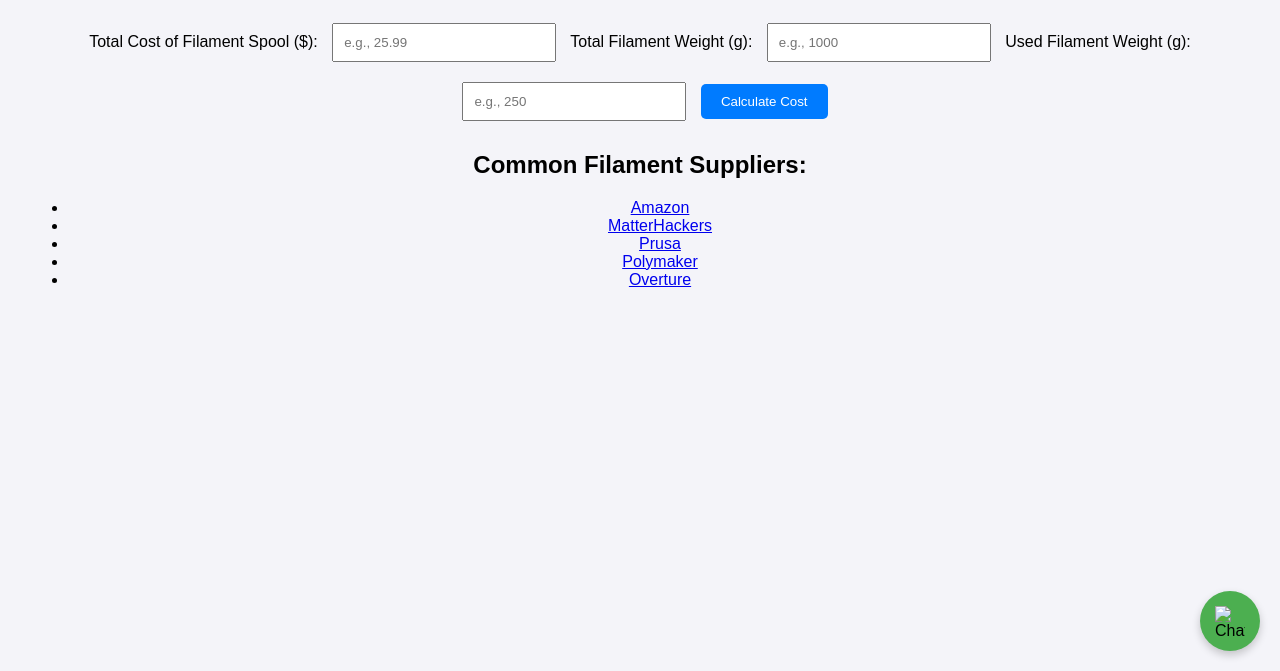
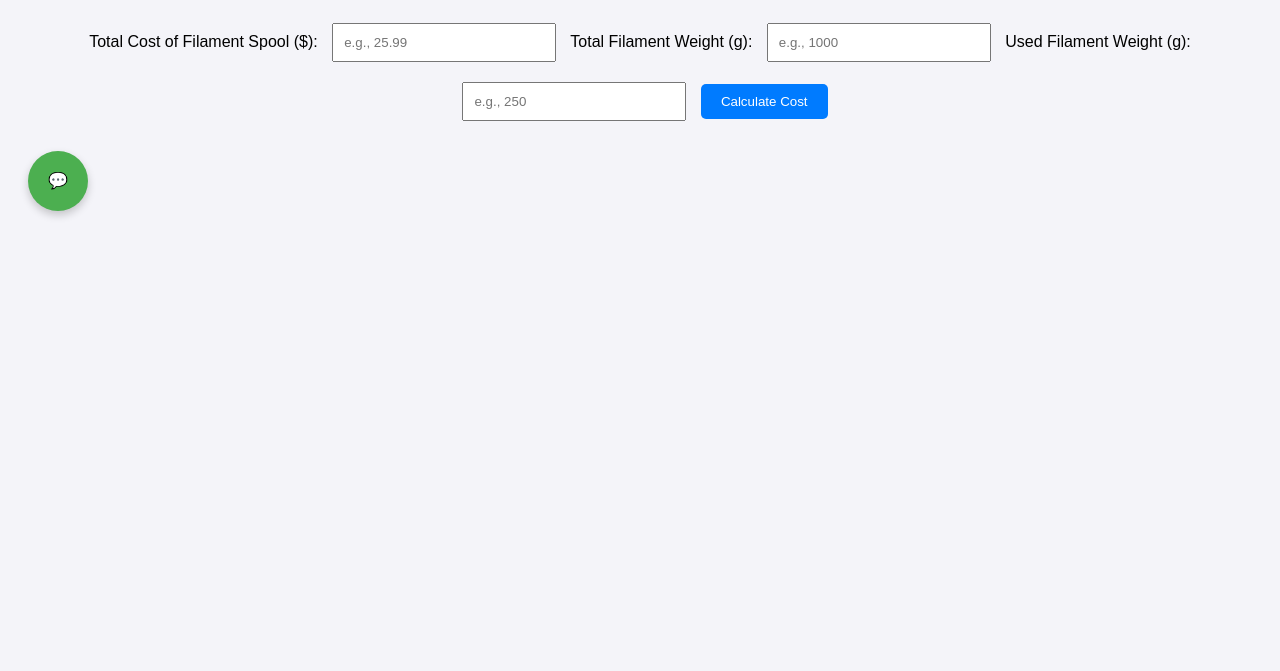
Before and after one commit to FeetusDeletus12/github.io, a plain HTML site: page index.html in a window 1280 px wide. Shown: the part 129-800 px from the top of the page. Drawn offline with Linux system fonts and the light colour scheme.

Commit message:
Update index.html

```diff
--- a/index.html
+++ b/index.html
@@ -23,29 +23,14 @@
 
     <div id="result"></div>
 
-    <h2>Common Filament Suppliers:</h2>
-    <ul>
-        <li><a href="https://www.amazon.com/s?k=3d+printer+filament" target="_blank">Amazon</a></li>
-        <li><a href="https://www.matterhackers.com/store/c/3d-printer-filament" target="_blank">MatterHackers</a></li>
-        <li><a href="https://www.prusa3d.com/category/filaments/" target="_blank">Prusa</a></li>
-        <li><a href="https://www.polymaker.com/product-category/filaments/" target="_blank">Polymaker</a></li>
-        <li><a href="https://overture3d.com/collections/all" target="_blank">Overture</a></li>
-    </ul>
+    <div id="chatbot-circle" class="chatbot-circle">
+        <span>💬</span>
+    </div>
 
-    <!-- Chatbot UI -->
-    <div id="chatbot-container">
-        <div id="chatbot-circle" onclick="openChat()">
-            <img src="robot-icon.png" alt="Chatbot" id="chatbot-icon">
-        </div>
-        <div id="chatbot-box">
-            <div id="chatbot-header">
-                <span>Chat with us</span>
-                <button onclick="closeChat()">X</button>
-            </div>
-            <div id="chatbot-content">
-                <iframe src="https://huggingface.co/spaces/braxtongough/help-chatbot" width="100%" height="300px"></iframe>
-            </div>
-        </div>
+    <div id="chatbot-box" class="chatbot-box">
+        <div id="chatbot-content" class="chatbot-content"></div>
+        <input type="text" id="chatbot-input" placeholder="Ask me anything!" />
+        <button id="close-chatbot">X</button>
     </div>
 
     <script src="script.js"></script>
```
